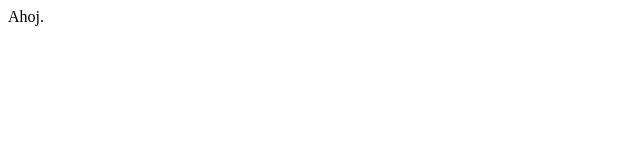
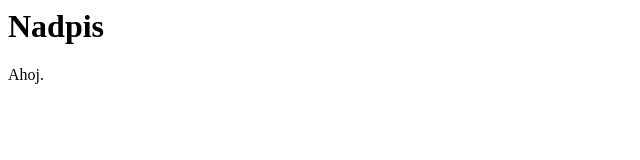
Before and after one commit to rastohal/pokus, a plain HTML site: page index.html in a window 1280 px wide. Shown: the whole page, without its empty margins (0-640 px from the left). Drawn offline with Linux system fonts and the light colour scheme.

```diff
--- a/index.html
+++ b/index.html
@@ -1,5 +1,8 @@
 <html>
 	<body>
+		<header>
+			<h1>Nadpis</h1>
+		</header>
 		Ahoj.
 	</body>
 </html>
```
Also changed, not shown: 1 other file.
